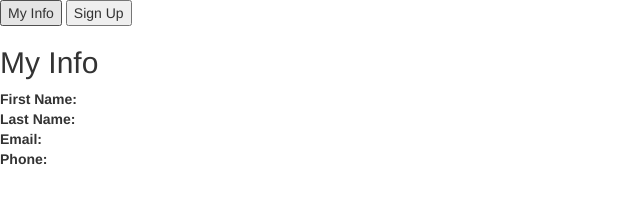
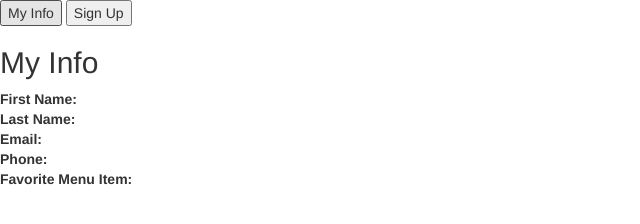
Before and after one commit to Lokesh-Bongu/Coursera-ang-mod5, a plain HTML site: page index.html at #!/myinfo in a window 1280 px wide. Shown: the whole page, without its empty margins (0-640 px from the left). Drawn offline with nearby package versions, Linux system fonts and the light colour scheme; some packages are replaced by stand-ins of ours.

Commit message:
Initial Web

```diff
--- a/app.js
+++ b/app.js
@@ -93,6 +93,7 @@
             return $http.get('https://coursera-jhu-default-rtdb.firebaseio.com/menu_items.json')
             .then(function(response) {
                 var menuItems = response.data;
+                console.log("menuItems",menuItems)
                 var menuItemExists = false;
                 for (var categoryKey in menuItems) {
                     var category = menuItems[categoryKey];
@@ -115,7 +116,7 @@
         };
 
         service.getFavoriteMenuItem = function() {
-            console.log("favoriteMenuItem",favoriteMenuItem)
+            console.log("lllll",favoriteMenuItem)
             return favoriteMenuItem;
         };
     }
--- a/myinfo.html
+++ b/myinfo.html
@@ -12,7 +12,7 @@
     <div>
         <strong>Phone:</strong> {{ myInfoCtrl.userInfo.phone }}
     </div>
-    <div ng-if="myInfoCtrl.favoriteMenuItem">
-        <strong>Favorite Menu Item:</strong> {{ myInfoCtrl.favoriteMenuItem.name }}
+    <div>
+        <strong>Favorite Menu Item:</strong> {{ myInfoCtrl.favoriteMenuItem }}
     </div>
 </div>
```
